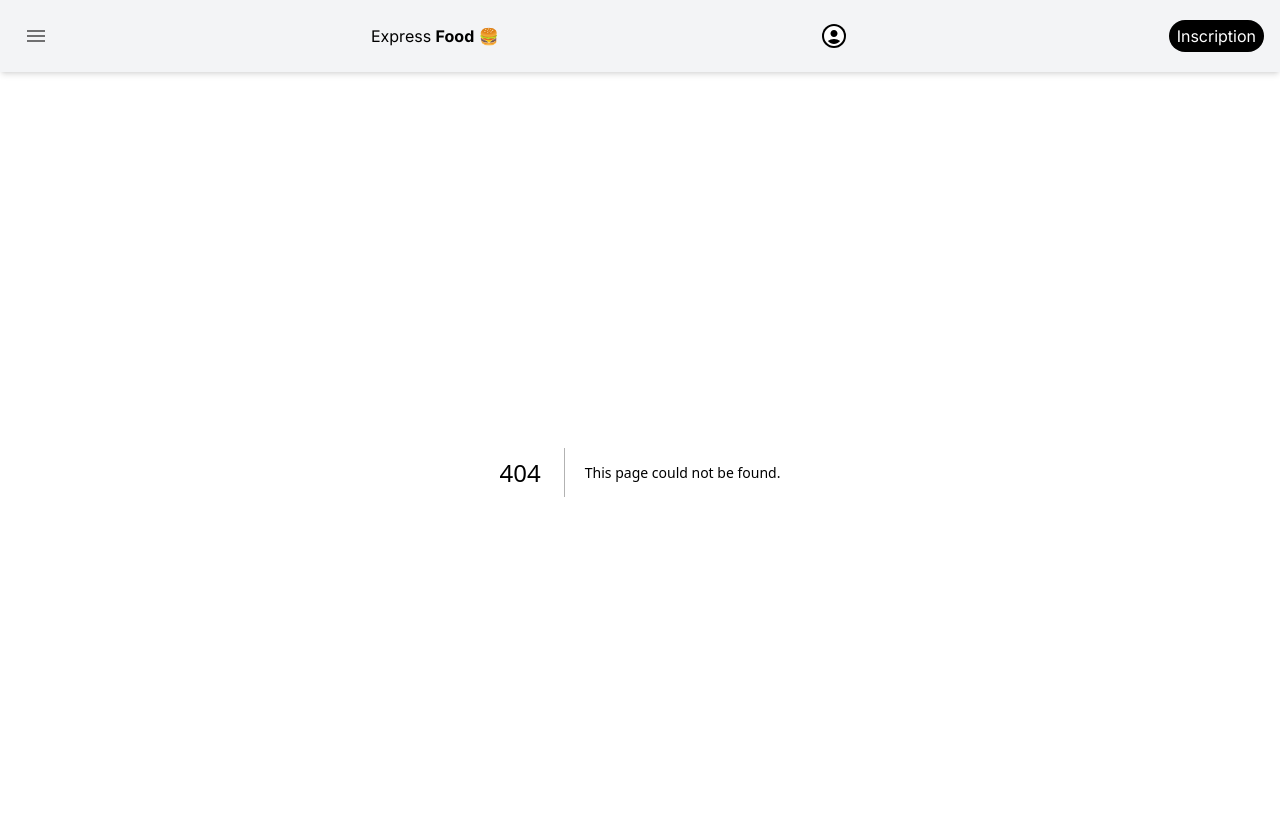
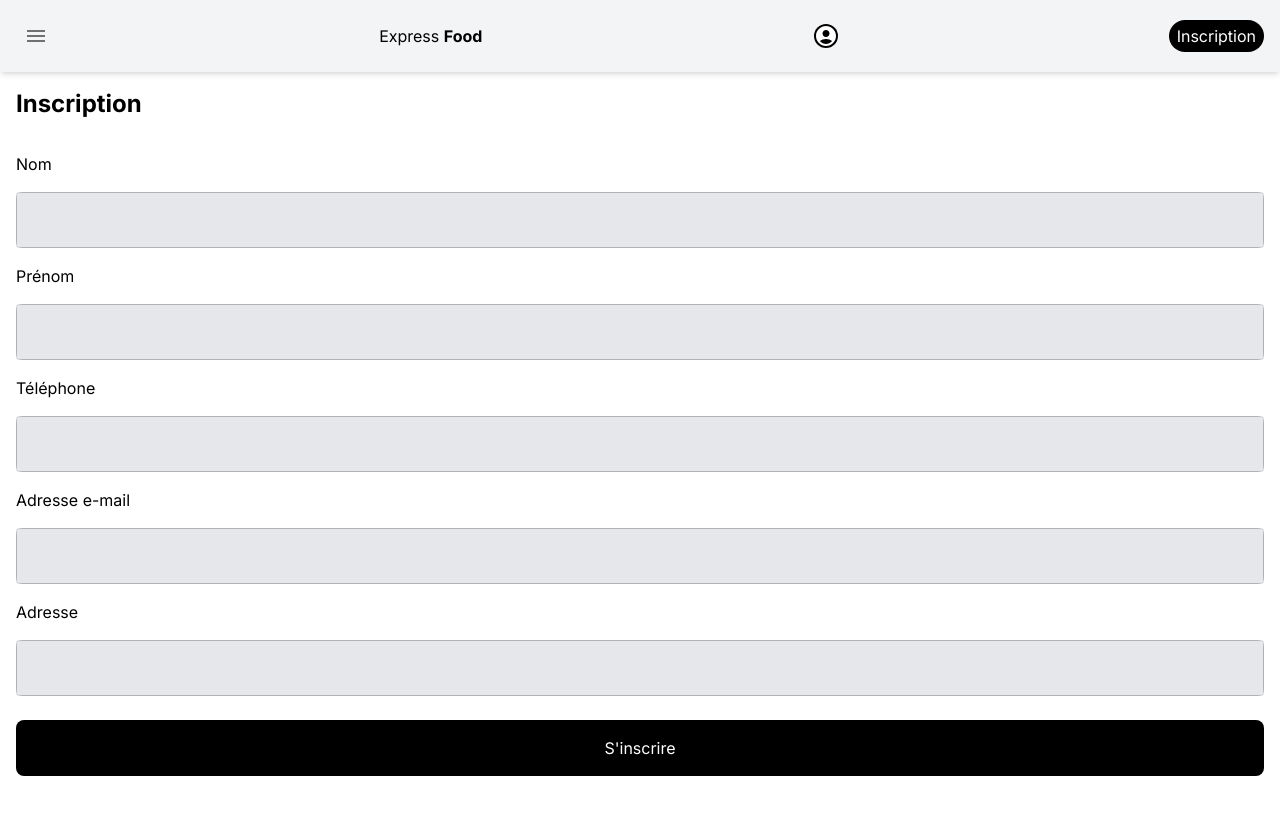
Before and after one commit to fabien5525/IPSS_ExpressFood, a Next.js app in the folder front/: page /auth/inscription in a window 1280 px wide. Before the commit this address had no page. Shown: the top 814 px of the page. Built offline with nearby package versions, Linux system fonts and the light colour scheme.

Commit message:
[ADD] Authentification design

```diff
--- /dev/null
+++ b/front/src/app/auth/connexion/page.tsx
@@ -0,0 +1,79 @@
+"use client";
+
+import { TextField } from "@mui/material";
+import { useState } from "react";
+
+const ConnexionPage = () => {
+  const [mail, setMail] = useState<string>("");
+  const [password, setPassword] = useState<string>("");
+  const [confirmPassword, setConfirmPassword] = useState<string>("");
+
+  const handleSubmit = (e: React.FormEvent<HTMLFormElement>) => {
+    e.preventDefault();
+
+    if (mail === "" || password === "" || confirmPassword === "") {
+      alert("Veuillez remplir tous les champs");
+      return;
+    }
+
+    if (password !== confirmPassword) {
+      alert("Les mots de passe ne correspondent pas");
+      return;
+    }
+
+    //TODO: send to api
+
+    alert("Inscription réussi");
+  };
+
+  return (
+    <div className="p-4">
+      <h1 className="text-2xl font-bold pb-8">Connexion</h1>
+      <form onSubmit={handleSubmit}>
+        <div className="flex flex-col gap-4">
+          <label htmlFor="mail">Adresse e-mail</label>
+          <TextField
+            className="rounded-lg bg-gray-200"
+            placeholder="Indiquez votre adresse e-mail"
+            id="mail"
+            variant="outlined"
+            value={mail}
+            onChange={(e) => {
+              setMail(e.target.value);
+            }}
+          />
+          <label htmlFor="password">Mot de passe</label>
+          <TextField
+            className="rounded-lg bg-gray-200"
+            type="password"
+            id="password"
+            variant="outlined"
+            value={password}
+            onChange={(e) => {
+              setPassword(e.target.value);
+            }}
+          />
+          <label htmlFor="confirmPassword">Confirmer le mot de passe</label>
+          <TextField
+            className="rounded-lg bg-gray-200"
+            type="password"
+            id="confirmPassword"
+            variant="outlined"
+            value={confirmPassword}
+            onChange={(e) => {
+              setConfirmPassword(e.target.value);
+            }}
+          />
+          <button
+            type="submit"
+            className="bg-green-500 text-white font-bold p-4 rounded mt-2"
+          >
+            Se connecter
+          </button>
+        </div>
+      </form>
+    </div>
+  );
+};
+
+export default ConnexionPage;
--- /dev/null
+++ b/front/src/app/auth/inscription/page.tsx
@@ -0,0 +1,126 @@
+"use client";
+
+import Utilisateur from "@/components/Utilisateur";
+import { TextField } from "@mui/material";
+import { useState } from "react";
+
+const InscriptionPage = () => {
+  const [utilisateur, setUtilisateur] = useState<Utilisateur>({
+    nom: "",
+    prenom: "",
+    image: undefined,
+    telephone: "",
+    email: "",
+    adresse: "",
+  });
+
+  const hanleSubmit = (e: React.FormEvent<HTMLFormElement>) => {
+    e.preventDefault();
+
+    if (
+      utilisateur.nom === "" ||
+      utilisateur.prenom === "" ||
+      utilisateur.telephone === "" ||
+      utilisateur.email === "" ||
+      utilisateur.adresse === ""
+    ) {
+      alert("Veuillez remplir tous les champs");
+      return;
+    }
+
+    const regexEmail = new RegExp(
+      "^[a-zA-Z0-9._-]+@[a-zA-Z0-9.-]+.[a-zA-Z]{2,4}$"
+    );
+
+    if (!regexEmail.test(utilisateur.email)) {
+      alert("Veuillez entrer une adresse e-mail valide");
+      return;
+    }
+
+    const regexTelephone = new RegExp("^[0-9]{10}$");
+
+    if (!regexTelephone.test(utilisateur.telephone)) {
+      alert("Veuillez entrer un numéro de téléphone valide");
+      return;
+    }
+
+    console.log(utilisateur);
+
+    //TODO: send to api
+
+    alert("Inscription réussi");
+  };
+
+  return (
+    <div className="p-4">
+      <h1 className="text-2xl font-bold pb-8">Inscription</h1>
+      <form onSubmit={hanleSubmit}>
+        <div className="flex flex-col gap-4">
+          <label htmlFor="nom">Nom</label>
+          <TextField
+            className="rounded-lg bg-gray-200"
+            placeholder=""
+            id="nom"
+            variant="outlined"
+            value={utilisateur.nom}
+            onChange={(e) => {
+              setUtilisateur({ ...utilisateur, nom: e.target.value });
+            }}
+          />
+          <label htmlFor="prenom">Prénom</label>
+          <TextField
+            className="rounded-lg bg-gray-200"
+            placeholder=""
+            id="prenom"
+            variant="outlined"
+            value={utilisateur.prenom}
+            onChange={(e) => {
+              setUtilisateur({ ...utilisateur, prenom: e.target.value });
+            }}
+          />
+          <label htmlFor="telephone">Téléphone</label>
+          <TextField
+            className="rounded-lg bg-gray-200"
+            placeholder=""
+            id="telephone"
+            variant="outlined"
+            value={utilisateur.telephone}
+            onChange={(e) => {
+              setUtilisateur({ ...utilisateur, telephone: e.target.value });
+            }}
+          />
+          <label htmlFor="email">Adresse e-mail</label>
+          <TextField
+            className="rounded-lg bg-gray-200"
+            placeholder=""
+            id="email"
+            variant="outlined"
+            value={utilisateur.email}
+            onChange={(e) => {
+              setUtilisateur({ ...utilisateur, email: e.target.value });
+            }}
+          />
+          <label htmlFor="adresse">Adresse</label>
+          <TextField
+            className="rounded-lg bg-gray-200"
+            placeholder=""
+            id="adresse"
+            variant="outlined"
+            value={utilisateur.adresse}
+            onChange={(e) => {
+              setUtilisateur({ ...utilisateur, adresse: e.target.value });
+            }}
+          />
+          <button
+            type="submit"
+            className="p-4 bg-black text-white rounded-lg mt-2"
+          >
+            {"S'inscrire"}
+          </button>
+        </div>
+      </form>
+    </div>
+  );
+};
+
+export default InscriptionPage;
--- a/front/src/app/auth/layout.tsx
+++ b/front/src/app/auth/layout.tsx
@@ -1,3 +1,4 @@
+import HomeLayout from "@/components/AppLayout";
 import { ReactNode } from "react";
 
 interface Props {
@@ -7,7 +8,9 @@ interface Props {
 const AuthLayout = ({ children }: Props) => {
   return (
     <html lang="fr">
-      <body>{children}</body>
+      <body>
+        <HomeLayout>{children}</HomeLayout>
+      </body>
     </html>
   );
 };
--- a/front/src/app/front/acceuil/page.tsx
+++ b/front/src/app/front/accueil/page.tsx
@@ -38,7 +38,7 @@ const AccueilPage = () => {
       </div>
       <input
         type="text"
-        placeholder="Recher un plat"
+        placeholder="Rechercher un plat"
         className="w-full bg-gray-200 rounded-full border-none px-4 py-2 mb-4"
         value={filter}
         onChange={(e) => {
--- a/front/src/app/front/layout.tsx
+++ b/front/src/app/front/layout.tsx
@@ -12,12 +12,12 @@ interface FrontLayoutProps {
 }
 
 export type pages = "home" | "history" | "account";
-export type pagesTranslated = "acceuil" | "historique" | "profil";
+export type pagesTranslated = "accueil" | "historique" | "profil";
 
 const translatePage = (page: pages): pagesTranslated => {
   switch (page) {
     case "home":
-      return "acceuil";
+      return "accueil";
     case "history":
       return "historique";
     case "account":
@@ -27,7 +27,7 @@ const translatePage = (page: pages): pagesTranslated => {
 
 const unTransaltePage = (page: pagesTranslated): pages => {
   switch (page) {
-    case "acceuil":
+    case "accueil":
       return "home";
     case "historique":
       return "history";
--- a/front/src/app/front/profil/page.tsx
+++ b/front/src/app/front/profil/page.tsx
@@ -1,18 +1,10 @@
 "use client";
 
+import Utilisateur from "@/components/Utilisateur";
 import { Skeleton } from "@mui/material";
 import { useState } from "react";
 
-export interface utilisateur {
-  nom: string;
-  prenom: string;
-  image: string | undefined;
-  telephone: string;
-  email: string;
-  adresse: string;
-}
-
-const utilisateurExample: utilisateur = {
+const utilisateurExample: Utilisateur = {
   nom: "Doe",
   prenom: "John",
   image: undefined,
@@ -23,7 +15,7 @@ const utilisateurExample: utilisateur = {
 
 const ProfilePage = () => {
   const [utilisateur, setUtilisateur] =
-    useState<utilisateur>(utilisateurExample);
+    useState<Utilisateur>(utilisateurExample);
 
   return (
     <main>
--- a/front/src/app/layout.tsx
+++ b/front/src/app/layout.tsx
@@ -1,4 +1,3 @@
-import AppLayout from "@/components/AppLayout";
 import "./globals.css";
 import type { Metadata } from "next";
 import { Inter } from "next/font/google";
@@ -17,14 +16,7 @@ export default function RootLayout({
 }) {
   return (
     <html lang="en">
-      <body
-        className={inter.className}
-        style={{
-          minHeight: "100dvh",
-        }}
-      >
-        <AppLayout>{children}</AppLayout>
-      </body>
+      <body className={inter.className}>{children}</body>
     </html>
   );
 }
--- a/front/src/app/page.tsx
+++ b/front/src/app/page.tsx
@@ -1,11 +1,14 @@
 import { InputAdornment, TextField } from "@mui/material";
 import LocationOnIcon from "@mui/icons-material/LocationOn";
+import HomeLayout from "@/components/AppLayout";
 
 export default function Home() {
   return (
+    <HomeLayout>
       <main
         style={{
-        backgroundImage: 'linear-gradient(to bottom, #f2ca2f, #f3ca2e, #f5ca2d, #f6c92d, #f8c92c)',
+          backgroundImage:
+            "linear-gradient(to bottom, #f2ca2f, #f3ca2e, #f5ca2d, #f6c92d, #f8c92c)",
         }}
         className="h-[92dvh] px-4 flex flex-col"
       >
@@ -18,7 +21,7 @@ export default function Home() {
           InputProps={{
             startAdornment: (
               <InputAdornment position="start">
-              <LocationOnIcon className="text-black"/>
+                <LocationOnIcon className="text-black" />
               </InputAdornment>
             ),
           }}
@@ -28,5 +31,6 @@ export default function Home() {
           Livrer Maintenant
         </button>
       </main>
+    </HomeLayout>
   );
 }
--- a/front/src/components/AppDrawer.tsx
+++ b/front/src/components/AppDrawer.tsx
@@ -2,6 +2,8 @@
 
 import { SwipeableDrawer } from "@mui/material";
 import { Box } from "@mui/system";
+import { useRouter } from "next/navigation";
+import { set } from "zod";
 
 interface AppDrawerProps {
   open: boolean;
@@ -10,6 +12,8 @@ interface AppDrawerProps {
 
 const AppDrawer = (props: AppDrawerProps) => {
   const { open, setOpen } = props;
+  const router = useRouter();
+
   return (
     <SwipeableDrawer
       anchor={"left"}
@@ -25,10 +29,22 @@ const AppDrawer = (props: AppDrawerProps) => {
         <p className="m-8">
           Express <b>Food</b>
         </p>
-        <button className="bg-black text-white px-6 py-4 w-full rounded mb-4">
+        <button
+          className="bg-black text-white px-6 py-4 w-full rounded mb-4"
+          onClick={() => {
+            router.push("/auth/inscription");
+            setOpen(false);
+          }}
+        >
           Inscripton
         </button>
-        <button className="bg-gray-100 text-black px-6 py-4 w-full rounded mb-4">
+        <button
+          className="bg-gray-200 text-black px-6 py-4 w-full rounded mb-4"
+          onClick={() => {
+            router.push("/auth/connexion");
+            setOpen(false);
+          }}
+        >
           Connexion
         </button>
       </Box>
--- a/front/src/components/AppLayout.tsx
+++ b/front/src/components/AppLayout.tsx
@@ -6,34 +6,28 @@ import MenuIcon from "@mui/icons-material/Menu";
 import AccountCircleRoundedIcon from "@mui/icons-material/AccountCircleRounded";
 import Link from "next/link";
 import AppDrawer from "./AppDrawer";
+import { useRouter } from "next/navigation";
 
 interface AppLayoutProps {
   children: ReactNode;
 }
 
-const AppLayout = (props: AppLayoutProps) => {
+const HomeLayout = (props: AppLayoutProps) => {
   const { children } = props;
 
+  const router = useRouter();
   const [openDrawer, setOpenDrawer] = useState(false);
-  const [isConnected, setIsConnected] = useState(false);
-
-  useEffect(() => {
-    if (window && window.location.pathname.startsWith("/front/")) {
-      setIsConnected(true);
-    }
-  }, []);
 
   return (
     <>
       <AppDrawer open={openDrawer} setOpen={setOpenDrawer} />
-      {!isConnected && (
       <nav className="flex items-center justify-between p-4 bg-gray-100 shadow-md min-h-[8dvh]">
         <IconButton onClick={() => setOpenDrawer(true)}>
           <MenuIcon />
         </IconButton>
         <Link href="/">
           <span>
-              Express <b>Food</b> 🍔
+            Express <b>Food</b>
           </span>
         </Link>
         <Link href="/front/accueil">
@@ -41,14 +35,18 @@ const AppLayout = (props: AppLayoutProps) => {
             <AccountCircleRoundedIcon className="text-white bg-black rounded-full" />
           </IconButton>
         </Link>
-          <button className="bg-black text-white px-2 py-1 rounded-full">
+        <button
+          className="bg-black text-white px-2 py-1 rounded-full"
+          onClick={() => {
+            router.push("/auth/inscription");
+          }}
+        >
           Inscription
         </button>
       </nav>
-      )}
       {children}
     </>
   );
 };
 
-export default AppLayout;
+export default HomeLayout;
--- /dev/null
+++ b/front/src/components/Utilisateur.ts
@@ -0,0 +1,8 @@
+export default interface Utilisateur {
+    nom: string;
+    prenom: string;
+    image: string | undefined;
+    telephone: string;
+    email: string;
+    adresse: string;
+  }
```
Lines whose indentation alone changed are shown as unchanged.
